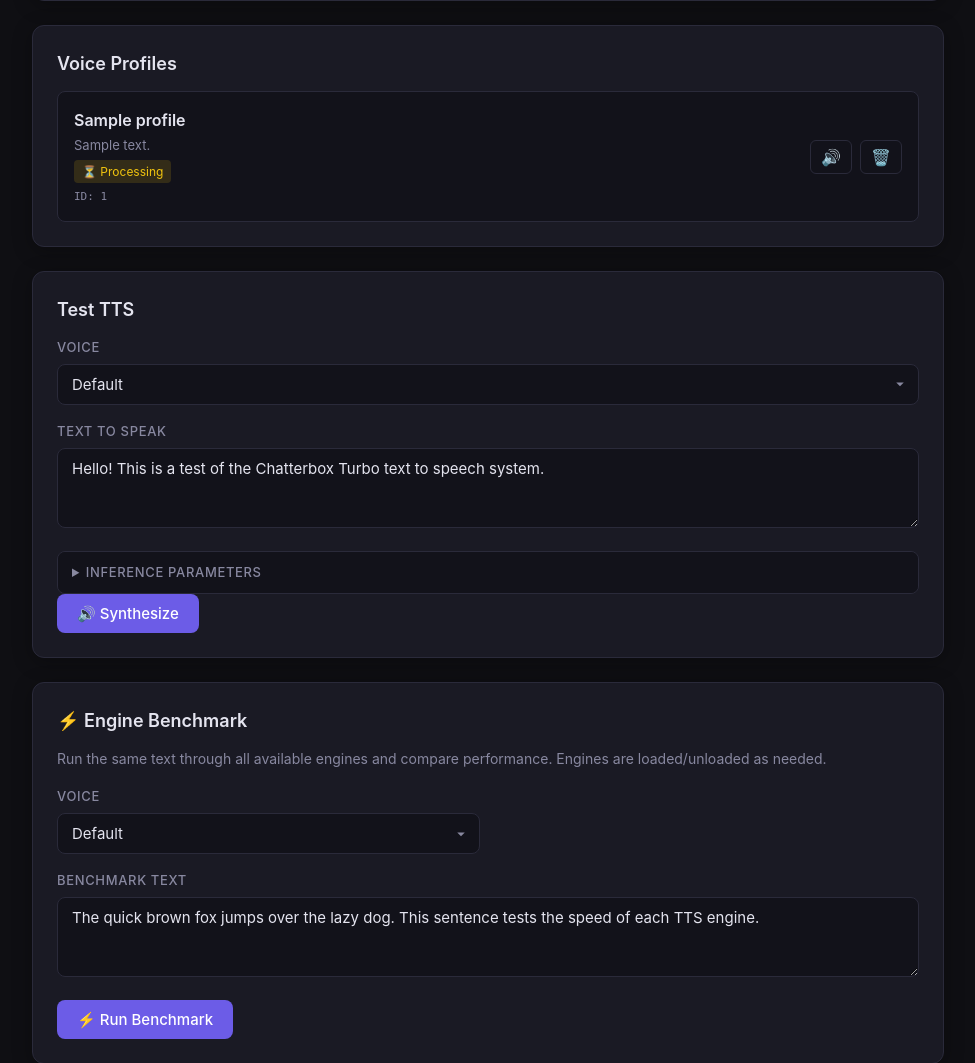
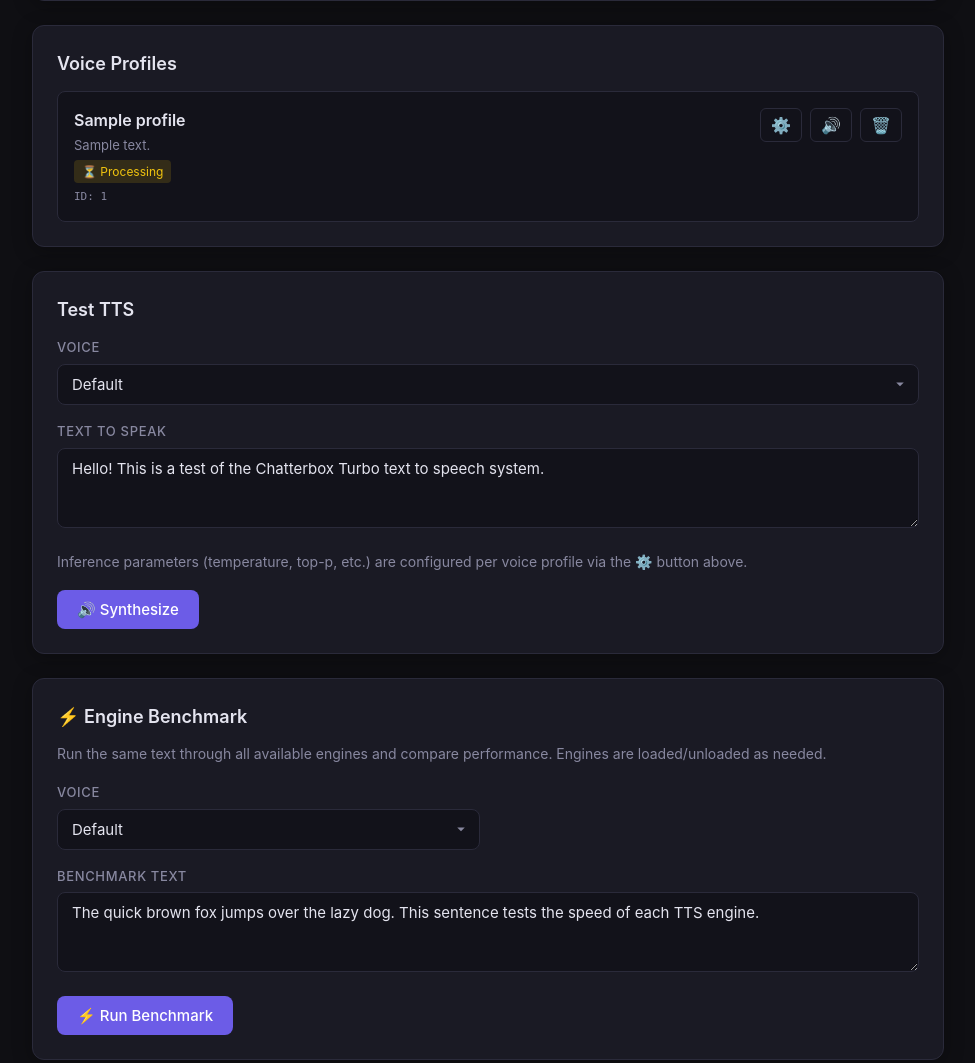
Before and after one commit to seiggy/lucia.audio, a Python web app: template dashboard/templates/index.html in a window 1280 px wide. Shown: the part 900-1963 px from the top of the page, without its empty margins (152-1127 px from the left). Run offline with Jinja, Linux system fonts and the light colour scheme; the template is opened without the code that fills it: most values are stand-ins (such as "Sample title", 1, 10 or a date in 2020).

Commit message:
Per-profile inference parameters persisted to voice profiles
- VoiceProfile now stores temperature, top_p, top_k, repetition_penalty
- Wyoming handler reads params from resolved profile and passes to engine
- Dashboard voice cards have ⚙️ button to expand settings panel with sliders
- PUT /api/voices/{id} accepts inference param updates
- TTS test endpoint uses profile's saved params (no more per-request params)
- Removed inference params panel from TTS test section (now per-profile)
- Settings saved to profile.json, persist across restarts

Co-authored-by: Copilot <223556219+Copilot@users.noreply.github.com>

```diff
--- a/dashboard/static/app.js
+++ b/dashboard/static/app.js
@@ -298,6 +298,37 @@ async function deleteVoice(id, name) {
 function playVoiceRef(id) {
     const audio = new Audio(`/api/voices/${id}/audio`);
     audio.play();
+}
+
+// Toggle per-profile settings panel
+function toggleProfileSettings(id) {
+    const el = document.getElementById('settings-' + id);
+    el.style.display = el.style.display === 'none' ? 'block' : 'none';
+}
+
+// Save per-profile inference settings
+async function saveProfileSettings(id) {
+    const card = document.querySelector(`.voice-card[data-id="${id}"]`);
+    const formData = new FormData();
+    card.querySelectorAll('.voice-settings input[data-param]').forEach(input => {
+        formData.set(input.dataset.param, input.value);
+    });
+
+    try {
+        const resp = await fetch(`/api/voices/${id}`, { method: 'PUT', body: formData });
+        if (!resp.ok) {
+            const err = await resp.json();
+            throw new Error(err.detail || 'Save failed');
+        }
+        // Flash success
+        const btn = card.querySelector('.voice-settings .btn-primary');
+        const orig = btn.textContent;
+        btn.textContent = '✓ Saved!';
+        btn.style.background = 'var(--success)';
+        setTimeout(() => { btn.textContent = orig; btn.style.background = ''; }, 1500);
+    } catch (err) {
+        alert('Error saving settings: ' + err.message);
+    }
 }
 
 // ─── Engine activation + status ───
--- a/dashboard/static/style.css
+++ b/dashboard/static/style.css
@@ -228,17 +228,6 @@ select {
     gap: 0.75rem;
 }
 
-.voice-card {
-    display: flex;
-    justify-content: space-between;
-    align-items: center;
-    padding: 1rem;
-    background: var(--bg-input);
-    border: 1px solid var(--border);
-    border-radius: 8px;
-    transition: border-color 0.2s;
-}
-
 .voice-card:hover {
     border-color: var(--accent);
 }
@@ -284,6 +273,25 @@ select {
     display: flex;
     gap: 0.5rem;
     flex-shrink: 0;
+}
+
+/* Voice settings panel (expandable per-card) */
+.voice-settings {
+    grid-column: 1 / -1;
+    padding-top: 0.75rem;
+    border-top: 1px solid var(--border);
+    margin-top: 0.75rem;
+}
+
+.voice-card {
+    display: grid;
+    grid-template-columns: 1fr auto;
+    align-items: start;
+    padding: 1rem;
+    background: var(--bg-input);
+    border: 1px solid var(--border);
+    border-radius: 8px;
+    transition: border-color 0.2s;
 }
 
 .empty-state {
--- a/dashboard/templates/index.html
+++ b/dashboard/templates/index.html
@@ -118,12 +118,38 @@
                         <span class="voice-id">ID: {{ profile.id }}</span>
                     </div>
                     <div class="voice-actions">
-                        <button class="btn btn-sm btn-listen" onclick="playVoiceRef('{{ profile.id }}')" title="Listen to reference">
-                            🔊
-                        </button>
-                        <button class="btn btn-sm btn-danger" onclick="deleteVoice('{{ profile.id }}', '{{ profile.name }}')" title="Delete">
-                            🗑️
-                        </button>
+                        <button class="btn btn-sm" onclick="toggleProfileSettings('{{ profile.id }}')" title="Settings">⚙️</button>
+                        <button class="btn btn-sm btn-listen" onclick="playVoiceRef('{{ profile.id }}')" title="Listen to reference">🔊</button>
+                        <button class="btn btn-sm btn-danger" onclick="deleteVoice('{{ profile.id }}', '{{ profile.name }}')" title="Delete">🗑️</button>
+                    </div>
+                    <div class="voice-settings" id="settings-{{ profile.id }}" style="display:none;">
+                        <div class="params-grid">
+                            <div class="form-group">
+                                <label>Temperature <span class="slider-value" id="ptemp-{{ profile.id }}">{{ "%.2f"|format(profile.temperature) }}</span></label>
+                                <input type="range" class="slider" min="0.1" max="2.0" step="0.05" value="{{ profile.temperature }}"
+                                    oninput="document.getElementById('ptemp-{{ profile.id }}').textContent=parseFloat(this.value).toFixed(2)"
+                                    data-profile="{{ profile.id }}" data-param="temperature">
+                            </div>
+                            <div class="form-group">
+                                <label>Top-P <span class="slider-value" id="ptopp-{{ profile.id }}">{{ "%.2f"|format(profile.top_p) }}</span></label>
+                                <input type="range" class="slider" min="0.0" max="1.0" step="0.05" value="{{ profile.top_p }}"
+                                    oninput="document.getElementById('ptopp-{{ profile.id }}').textContent=parseFloat(this.value).toFixed(2)"
+                                    data-profile="{{ profile.id }}" data-param="top_p">
+                            </div>
+                            <div class="form-group">
+                                <label>Top-K <span class="slider-value" id="ptopk-{{ profile.id }}">{{ profile.top_k }}</span></label>
+                                <input type="range" class="slider" min="1" max="5000" step="50" value="{{ profile.top_k }}"
+                                    oninput="document.getElementById('ptopk-{{ profile.id }}').textContent=this.value"
+                                    data-profile="{{ profile.id }}" data-param="top_k">
+                            </div>
+                            <div class="form-group">
+                                <label>Rep. Penalty <span class="slider-value" id="prp-{{ profile.id }}">{{ "%.2f"|format(profile.repetition_penalty) }}</span></label>
+                                <input type="range" class="slider" min="1.0" max="3.0" step="0.05" value="{{ profile.repetition_penalty }}"
+                                    oninput="document.getElementById('prp-{{ profile.id }}').textContent=parseFloat(this.value).toFixed(2)"
+                                    data-profile="{{ profile.id }}" data-param="repetition_penalty">
+                            </div>
+                        </div>
+                        <button type="button" class="btn btn-primary" style="margin-top:0.5rem;" onclick="saveProfileSettings('{{ profile.id }}')">Save Settings</button>
                     </div>
                 </div>
                 {% endfor %}
@@ -154,31 +180,7 @@
                     <label for="tts-text">Text to Speak</label>
                     <textarea id="tts-text" name="text" rows="3" placeholder="Enter text to synthesize..." required>Hello! This is a test of the Chatterbox Turbo text to speech system.</textarea>
                 </div>
-                <details class="params-panel">
-                    <summary>Inference Parameters</summary>
-                    <div class="params-grid">
-                        <div class="form-group">
-                            <label for="tts-temp">Temperature <span class="slider-value" id="temp-val">0.80</span></label>
-                            <input type="range" id="tts-temp" name="temperature" min="0.1" max="2.0" step="0.05" value="0.8" class="slider" oninput="document.getElementById('temp-val').textContent=parseFloat(this.value).toFixed(2)">
-                            <span class="hint">Higher = more varied/creative, lower = more deterministic.</span>
-                        </div>
-                        <div class="form-group">
-                            <label for="tts-topp">Top-P <span class="slider-value" id="topp-val">0.95</span></label>
-                            <input type="range" id="tts-topp" name="top_p" min="0.0" max="1.0" step="0.05" value="0.95" class="slider" oninput="document.getElementById('topp-val').textContent=parseFloat(this.value).toFixed(2)">
-                            <span class="hint">Nucleus sampling threshold. Lower = more focused.</span>
-                        </div>
-                        <div class="form-group">
-                            <label for="tts-topk">Top-K <span class="slider-value" id="topk-val">1000</span></label>
-                            <input type="range" id="tts-topk" name="top_k" min="1" max="5000" step="50" value="1000" class="slider" oninput="document.getElementById('topk-val').textContent=this.value">
-                            <span class="hint">Number of top tokens considered during sampling.</span>
-                        </div>
-                        <div class="form-group">
-                            <label for="tts-rp">Repetition Penalty <span class="slider-value" id="rp-val">1.20</span></label>
-                            <input type="range" id="tts-rp" name="repetition_penalty" min="1.0" max="3.0" step="0.05" value="1.2" class="slider" oninput="document.getElementById('rp-val').textContent=parseFloat(this.value).toFixed(2)">
-                            <span class="hint">Penalizes repeated tokens. Higher = less repetition.</span>
-                        </div>
-                    </div>
-                </details>
+                <p class="hint">Inference parameters (temperature, top-p, etc.) are configured per voice profile via the ⚙️ button above.</p>
                 <button type="submit" class="btn btn-primary" id="tts-btn">
                     <span class="btn-text">🔊 Synthesize</span>
                     <span class="btn-loading" style="display:none;">Generating audio...</span>
```
Also changed, not shown: dashboard/app.py (+40 -21 lines), wyoming_chatterbox/handler.py (+19 -4 lines), wyoming_chatterbox/voice_manager.py (+24 -2 lines).
